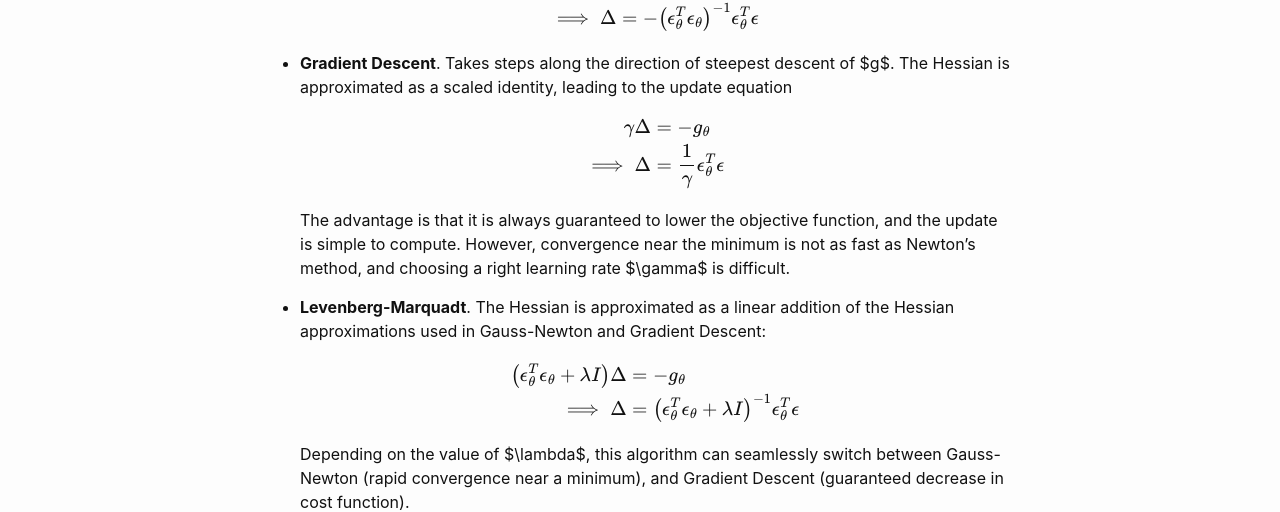
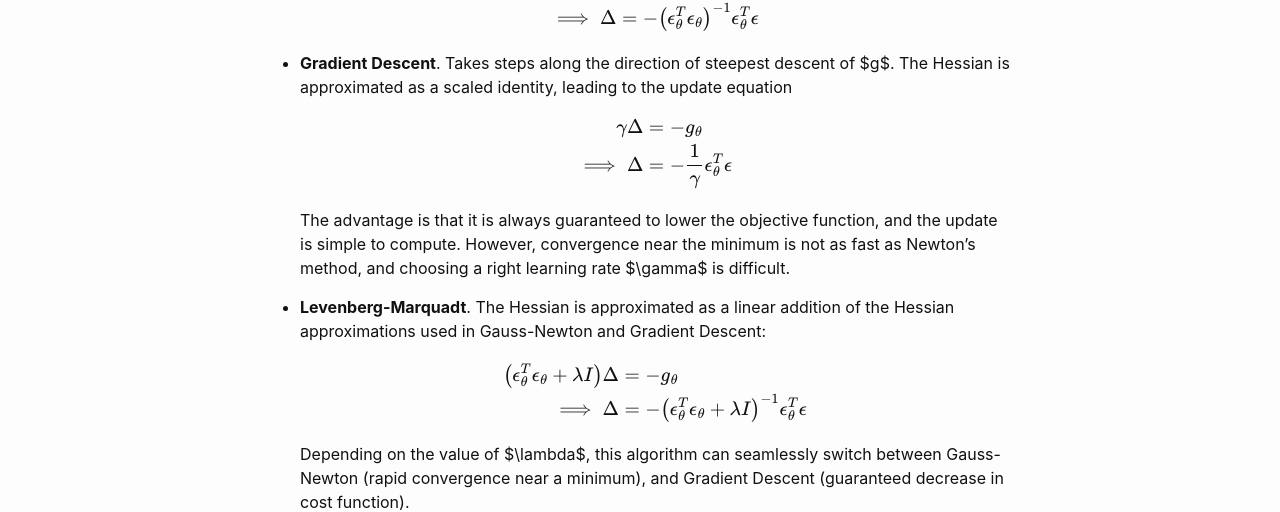
Before and after one commit to samarth-robo/blog, a Jekyll site: the page built from _posts/2019-12-16-optimization.md, in a window 1280 px wide. Shown: the part 1031-1543 px from the top of the page. Built offline with Jekyll 4.4.1, drawn with Linux system fonts in a browser that asks for light colours; emoji names are drawn with the system emoji font; formulas are drawn with MathJax 3; comment, search, counter and statistics services are not loaded.

Commit message:
sign typo

```diff
--- a/_posts/2019-12-16-optimization.md
+++ b/_posts/2019-12-16-optimization.md
@@ -53,7 +53,7 @@ The four famous iterative optimization methods differ by different choices for a
   $$
   \begin{align*}
   \gamma \Delta &= -g_\theta\\
-  \implies \Delta &= \frac{1}{\gamma} \epsilon_\theta^T \epsilon
+  \implies \Delta &= -\frac{1}{\gamma} \epsilon_\theta^T \epsilon
   \end{align*}
   $$
 
@@ -64,7 +64,7 @@ The four famous iterative optimization methods differ by different choices for a
   $$
   \begin{align*}
   \left(\epsilon_\theta^T\epsilon_\theta + \lambda I\right) \Delta &= -g_\theta\\
-  \implies \Delta &= \left(\epsilon_\theta^T\epsilon_\theta + \lambda I\right)^{-1} \epsilon_\theta^T \epsilon
+  \implies \Delta &= -\left(\epsilon_\theta^T\epsilon_\theta + \lambda I\right)^{-1} \epsilon_\theta^T \epsilon
   \end{align*}
   $$
 
```
